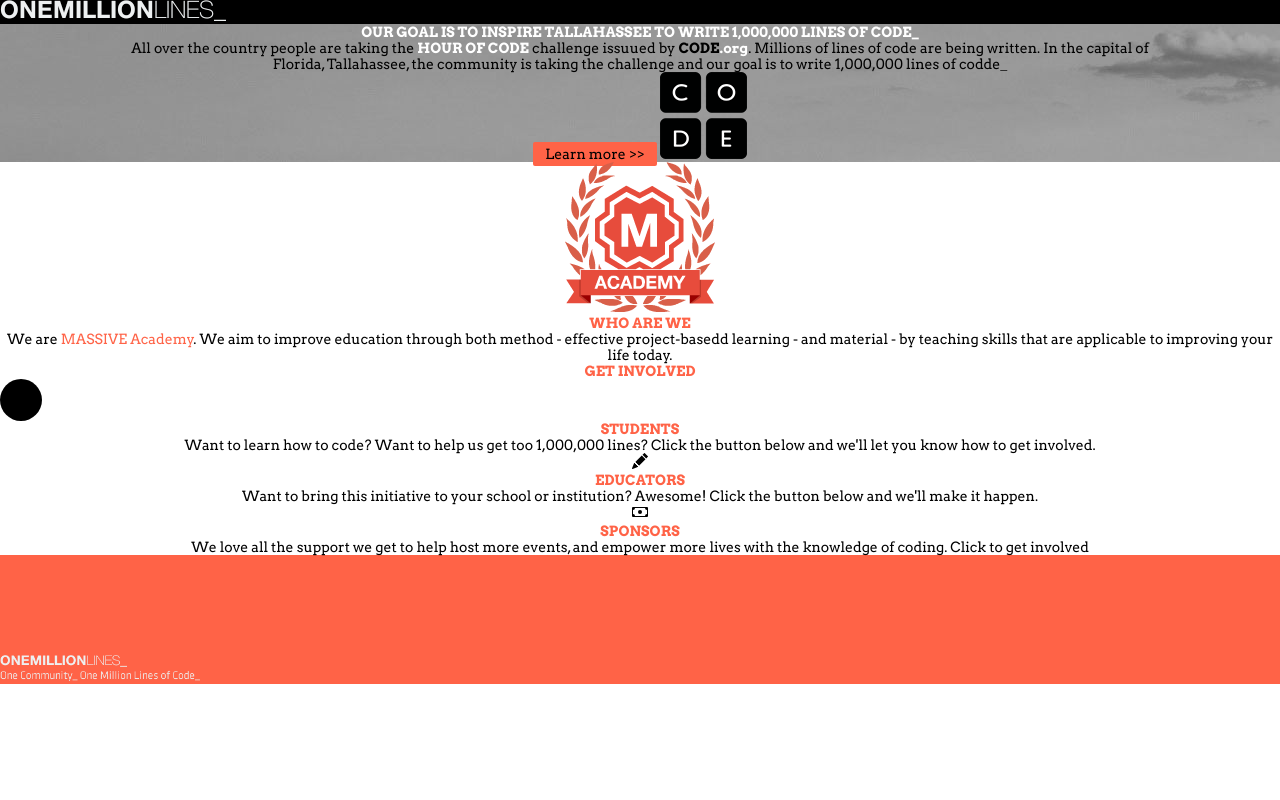
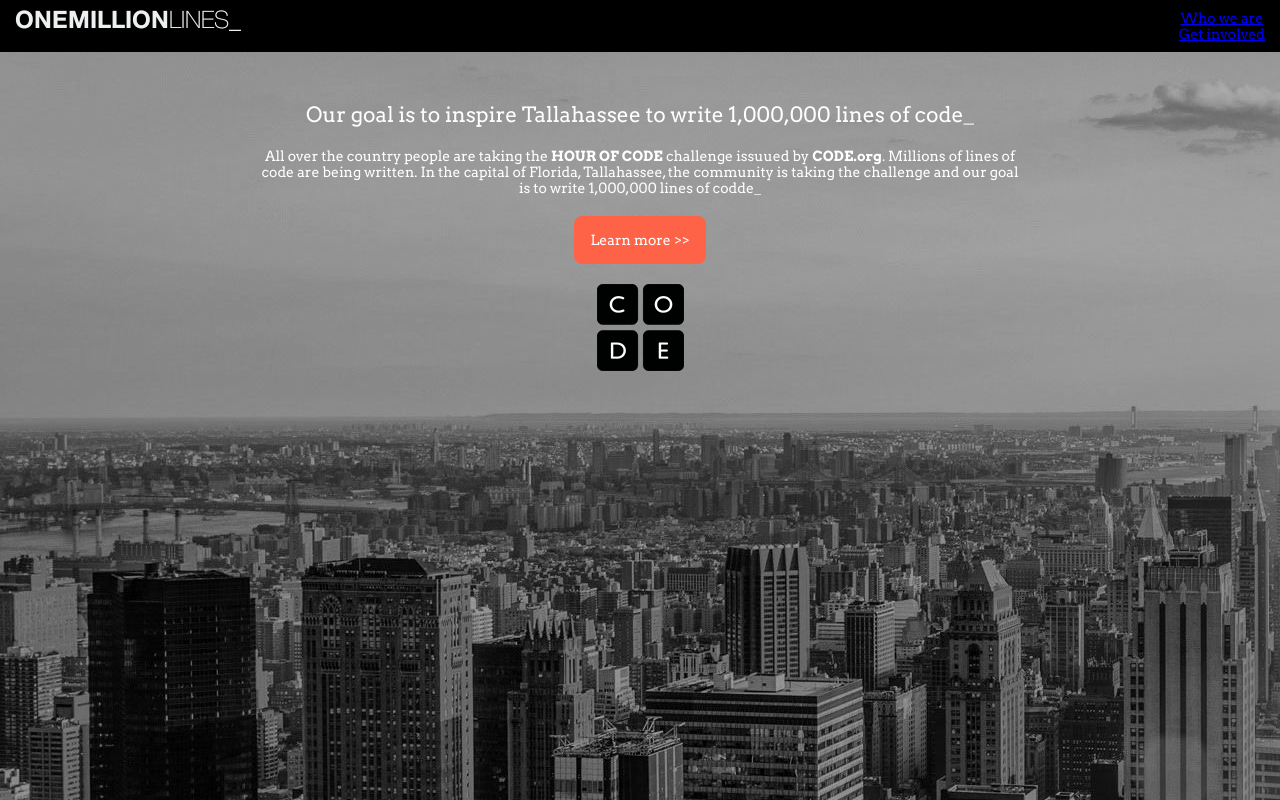
Before and after one commit to bertrandclech/One-million-lines, a plain HTML site: page index.html in a window 1280 px wide. Shown: the top 800 px of the page. Drawn offline with Linux system fonts and the light colour scheme.

Commit message:
svg and responsive set

```diff
--- a/css/mobile.css
+++ b/css/mobile.css
@@ -18,57 +18,97 @@ Gris clair : #d9d7d7
 * {
     font-family: 'Arvo', sans-serif;
     font-size: 14px;
-    color:  var(--black);
-    font-style: normal;
     margin: 0;
     text-align: center;
 }
 
+.computer {
+    display:none;
+}
+
 header {
-    background: url("../images/hero-image.jpg");
-    color: var(--lightGrey);
+    color: var(--black);
+}
+
+header section div p {
+    color: var(--white);
+    font-weight: lighter;
+    width: 60%;
+    margin:  20px auto;
 }
 
 header nav {
     display: flex;
-    flex-direction: row;
     justify-content: space-between;
     background-color: var(--black);
+    padding: 10px 15px;
 }
 
-header h1 {
+header section h1 {
     color: var(--white);
-    text-transform: uppercase;
+    width: 60%;
+    margin: 50px auto 0 auto;
+    font-weight: lighter;
+    font-size: 1.5rem;
 }
 
-header .bold {
+.bold {
     font-weight: bold;
-    color: var(--white);
 }
-
+/*
+.container {
+    display:flex;
+    flex-direction: column;
+}
+*/
 .upperCase {
     text-transform: uppercase;
 }
 
-header section {
-    width: 80%;
-    margin: auto;
+header section div {
+    display:flex;
+    flex-direction: column;
+    align-items: center;
+    background: url("../images/hero-image.jpg");
+    background-position: top left;
+    aspect-ratio: 1467 / 2200;
 }
 
-header section a {
+header section div a {
     text-decoration: none;
     background-color:  var(--orange);
+    border-radius: 8px;
+    padding: 15px 15px;
+    color: var(--white);
+    border: 1px solid var(--orange);
+    margin-bottom: 20px;
+
+}
+
+.roundedIcon {
+    border:0.2px solid var(--white);
     border-radius: 2px;
-    padding: 4px 12px;
+    padding:5px 5px;
+}
 
+.roundedIcon img {
+    filter: invert(1000%);
 }
 
 .button {
     background-color: var(--white);
+    border:1px solid var(--lightGrey);
+    border-radius: 2px;
+    padding:10px 10px;
+    text-decoration: none;
+    color:  var(--orange);
+    margin-bottom: 20px;
 }
 
-main {
-    text-align: center;
+
+main section img {
+    margin-top: 20px;
+    margin-bottom: 20px;
 }
 
 main span {
@@ -78,6 +118,9 @@ main span {
 main h2 {
     border-bottom: var(--orange);
     border: 1px;
+    font-size: 2.5rem;
+    font-weight: lighter;
+    margin-bottom: 20px;
 }
 
 main h2,
@@ -85,26 +128,42 @@ main h3 {
     color: var(--orange);
     text-transform: uppercase;
 }
-
-main .bold {
-    font-weight: bold;
+/*
+.white {
+    color: var(--white);
+}
+*/
+.circle {
+    width: 100px;
+    height: 100px;
+    border-radius: 50%;
+ /*   border-color:var(white); */
+  /*  color: var(--white); */
+    background-color: var(--black);
+    position: relative;
+    margin: 20px auto;
 }
 
-main section div div {
-    border:none;
-    border-width: 1px;
-    border-radius: 40px;
-    padding:14px 14px;
-    background-color: var(--black);
-    height: 14px;
-    width: 14px;
+.circle img {
+    position: absolute;
+ /*   top: 10px; */
+    left: 20px;
+    filter: invert(100%);
+    width: 60%;
+}
+*/
+
+.separator {
+    border-bottom: 1px solid var(--orange);
+  /*  width: 50%; */
+    margin: auto;
 }
 
 .squareIcon {
     border:solid;
     border-width: 1px;
     border-radius: 40px;
-    border-color:var(white)     ;
+    border-color:var(white);
     color: var(--white);
     padding:4px 14px;
     background-color: var(--grey);
@@ -121,6 +180,24 @@ footer img {
 }
 
 
-@media (max-width: 1250px) {
+@media (min-width: 1250px) {
 
+    .computer {
+         display: block;
+    }
+    .mobile {
+        display:  none;
+    }
+    .grid {
+        display: flex;
+        flex-direction: row;
+    }
+    header section div {
+        display:flex;
+        flex-direction: column;
+        align-items: center;
+        background: url("../images/hero-image.jpg");
+        background-position: top left;
+        background-repeat: no-repeat;
+    }
 }
--- a/index.html
+++ b/index.html
@@ -13,14 +13,22 @@
             <a href="#">
                 <img src="images/top-logo.png" alt="Logo of One million lines">
             </a>
-            <a href="#">
-                <img src="images/icons/list.svg" alt="Burger" class="roundedIcon">
+
+            <!-- Menu mobile-->
+            <a href="#" class="roundedIcon mobile">
+                <img src="images/icons/list.svg" alt="Burger" >
             </a>
+
+            <!-- Menu ordinateur -->
+            <ul class="computer">
+                <li><a href="#">Who we are</a></li>
+                <li><a href="#">Get involved</a></li>
+            </ul>
         </nav>
         <section>
-            <div class="container">
+            <div>
                 <h1>Our goal is to inspire Tallahassee to write 1,000,000 lines of code_</h1>
-                <p>All over the country people are taking the <span class="bold upperCase">hour of code</span> challenge issuued by <span class="bold"><span class="upperCase">CODE</span>.org</span>. Millions of lines of code are being written. In the capital of Florida, Tallahassee, the community is taking the challenge and our goal is to write 1,000,000 lines of codde_</p>
+                <p>All over the country people are taking the <span class="bold upperCase white">hour of code</span> challenge issuued by <span class="bold white"><span class="upperCase">code</span>.org</span>. Millions of lines of code are being written. In the capital of Florida, Tallahassee, the community is taking the challenge and our goal is to write 1,000,000 lines of codde_</p>
                 <a>Learn more >></a>
                 <img src="images/code.png" alt="image meaning code c o d e">
             </div>
@@ -29,32 +37,39 @@
     <main>
         <section>
             <img src="images/academy-brand-med.png" alt="image logo for academy">
-            <h2>Who are we</h2>
+            <h2 class="upperCase">Who are we</h2>
             <div class="separator"></div>
             <p>We are <span class=orange><span class="upperCase">Massive</span> Academy</span>. We aim to improve education  through both method - effective project-basedd learning - and material - by teaching skills that are applicable to improving your life today.</p>
         </section>
         <section>
-            <h2>Get involved</h2>
+            <h2 class="uppercase">Get involved</h2>
             <div class="separator"></div>
-            <div>
+            <div class="grid">
+                <div class="card">
                     <div class="circle">
-                    <img src="images/icons/person-fill.svg" alt="A person's icon" class="icon">
+                        <img src="images/icons/person-fill.svg" alt="A person's icon" >
                     </div>
                     <h3>Students</h3>
                     <p>Want to learn how to code? Want to help us get too 1,000,000 lines? Click the button below and we'll let you know how to get involved.</p>
-                <a href="Start Learning >>"></a>
+                    <a class="button"href="#">Start Learning >></a>
                 </div>
-            <div>
-                <img src="images/icons/pencil-fill.svg" alt="A pencil's icon" class="icon">
+                <div class="card">
+                    <div class="circle">
+                        <img src="images/icons/pencil-fill.svg" alt="A pencil's icon">
+                    </div>
                     <h3>Educators</h3>
                     <p>Want to bring this initiative to your school or institution? Awesome! Click the button below and we'll make it happen.</p>
-                <a href="Join The Inititive >>"></a>
+                    <a class="button" href="#">Join The Inititive >></a>
                 </div>
-            <div>
-                <img src="images/icons/cash.svg" alt="A banknote's icon" class="icon">
+                <div class="card">
+                    <div class="circle">
+                        <img src="images/icons/cash.svg" alt="A banknote's icon">
+                    </div>
                     <h3>Sponsors</h3>
                     <p>We love all the support we get to help host more events, and empower more lives with the knowledge of coding. Click to get involved</p>
-                <a href="Give support >>"></a>
+                    <a class="button"href="#">Give support >></a>
+
+                </div>
             </div>
         </section>
     </main>
```
Also changed, not shown: 1 other file. Lines whose indentation alone changed are shown as unchanged.
